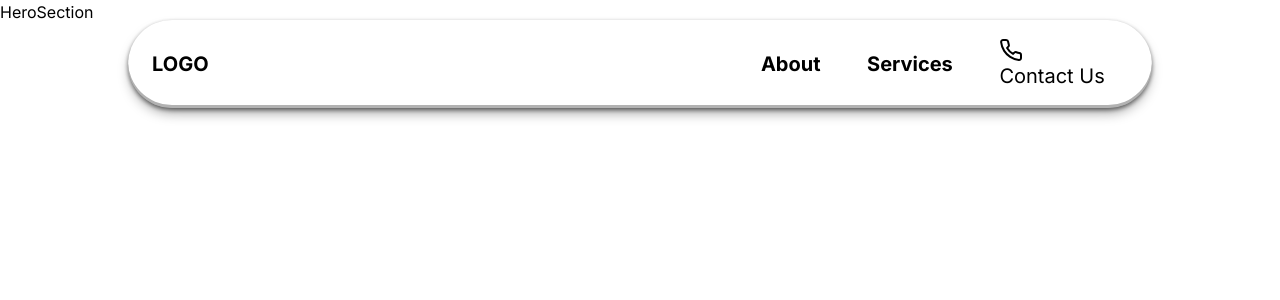
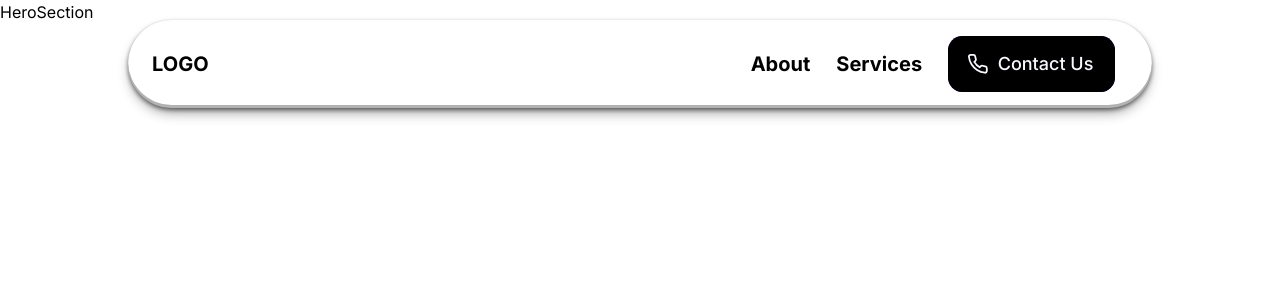
Before and after one commit to JJ-LXIX/dental-client-site, a Next.js app: page / in a window 1280 px wide. Shown: the top 300 px of the page. Built offline with nearby package versions, Linux system fonts and the light colour scheme.

Commit message:
added nav button styles

```diff
--- a/components/Navbar/Navbar.css
+++ b/components/Navbar/Navbar.css
@@ -1,3 +1,61 @@
+.cssbuttons-io {
+  position: relative;
+  font-family: inherit;
+  font-weight: 500;
+  font-size: 18px;
+  /* letter-spacing: 0.05em; */
+  border-radius: 0.8em;
+  border: none;
+  background: linear-gradient(to right, #8e2de2, #4a00e0);
+  color: ghostwhite;
+  overflow: hidden;
+}
+
+.cssbuttons-io svg {
+  width: 1.2em;
+  height: 1.2em;
+  margin-right: 0.5em;
+}
+
+.cssbuttons-io span {
+  position: relative;
+  z-index: 10;
+  transition: color 0.4s;
+  display: inline-flex;
+  align-items: center;
+  padding: 0.8em 1.2em 0.8em 1.05em;
+}
+
+.cssbuttons-io::before,
+.cssbuttons-io::after {
+  position: absolute;
+  top: 0;
+  left: 0;
+  width: 100%;
+  height: 100%;
+  z-index: 0;
+}
+
+.cssbuttons-io::before {
+  content: "";
+  background: #000;
+  width: 120%;
+  left: -10%;
+  transform: skew(30deg);
+  transition: transform 0.4s cubic-bezier(0.3, 1, 0.8, 1);
+}
+
+.cssbuttons-io:hover::before {
+  transform: translate3d(100%, 0, 0);
+}
+
+.cssbuttons-io:active {
+  transform: scale(0.95);
+  transition: transform 0.3s cubic-bezier(0.3, 1, 0.8, 1);
+}
+
+/* navbar */
+
 .navbar {
   box-shadow: rgba(0, 0, 0, 0.5) 0px 2px 4px,
     rgba(0, 0, 0, 0.4) 0px 7px 13px -3px, rgba(0, 0, 0, 0.3) 0px -3px 0px inset;
```
